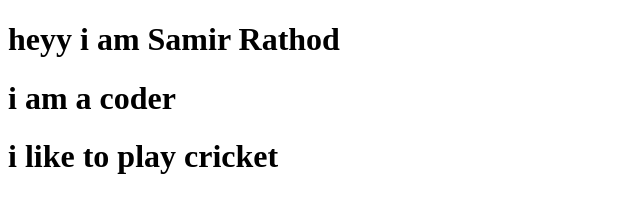
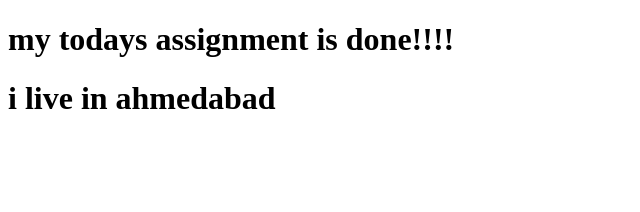
Before and after one commit to sameerrathod92/Assignment_75, a plain HTML site: page index.html in a window 1280 px wide. Shown: the whole page, without its empty margins (0-640 px from the left). Drawn offline with Linux system fonts and the light colour scheme.

Commit message:
first commit

```diff
--- a/index.html
+++ b/index.html
@@ -6,8 +6,7 @@
     <title>Document</title>
 </head>
 <body>
-    <h1>heyy i am Samir Rathod </h1>
-    <h1>i am a coder</h1>
-    <h1>i like to play cricket</h1>
+    <h1>my todays assignment is done!!!!</h1>
+    <h1>i live in ahmedabad</h1>
 </body>
 </html>
```
